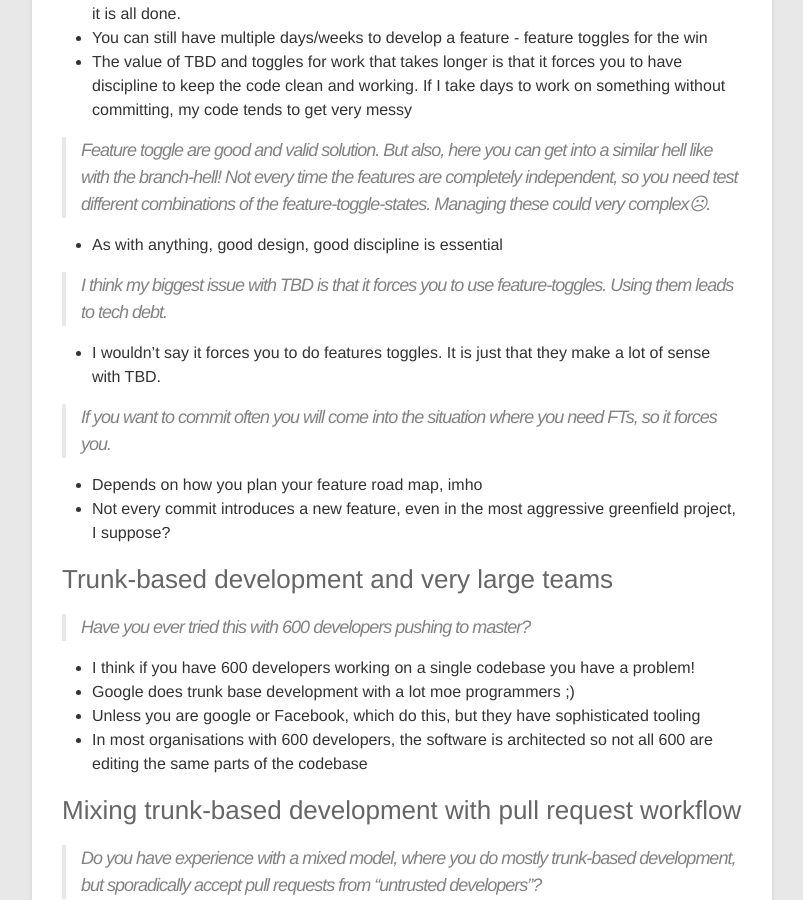
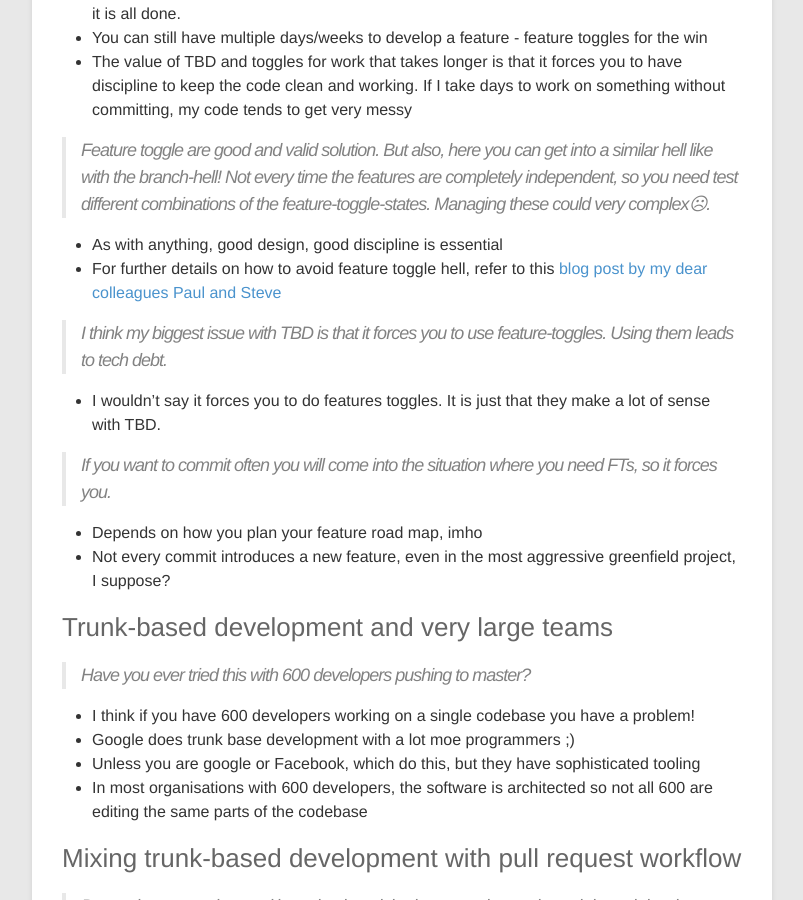
Before and after one commit to michaellihs/michaellihs.github.io, a Jekyll site: the page built from _posts/2021-01-21-q-and-a-trunk-based-development.markdown, in a window 1280 px wide and 900 px high, scrolled down 2684 px. Shown: the whole window, without its empty margins (238-1041 px from the left). Built offline with Jekyll 4.4.1, drawn with Linux system fonts in a browser that asks for light colours; comment, search, counter and statistics services are not loaded.

Commit message:
add link to feature toggle blog post

```diff
--- a/_posts/2021-01-21-q-and-a-trunk-based-development.markdown
+++ b/_posts/2021-01-21-q-and-a-trunk-based-development.markdown
@@ -81,6 +81,7 @@ Some of the answers:
 > Feature toggle are good and valid solution. But also, here you can get into a similar hell like with the branch-hell! Not every time the features are completely independent, so you need test different combinations of the feature-toggle-states. Managing these could very complex☹.
 
 * As with anything, good design, good discipline is essential
+* For further details on how to avoid feature toggle hell, refer to this [blog post by my dear colleagues Paul and Steve](https://www.thoughtworks.com/insights/blog/managing-feature-toggles-teams)
 
 > I think my biggest issue with TBD is that it forces you to use feature-toggles. Using them leads to tech debt.
 
```
